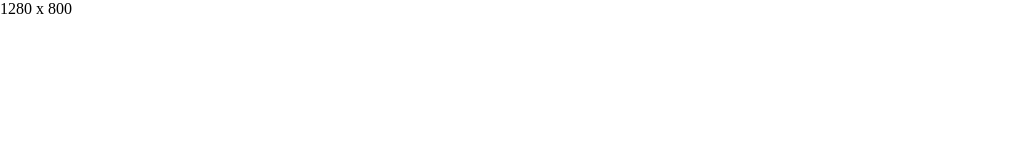
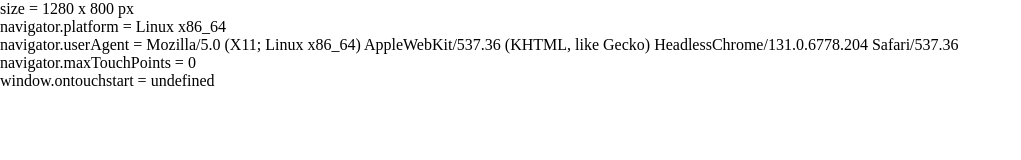
Before and after one commit to eugene-malashkin/browsizer, a plain HTML site: page index.html in a window 1280 px wide. Shown: the whole page, without its empty margins (0-1021 px from the left). Drawn offline with Linux system fonts and the light colour scheme.

Commit message:
Add functionality + extra params

```diff
--- a/index.html
+++ b/index.html
@@ -14,14 +14,20 @@
     }
   </style>
   <script>
-    function displaySize() {
+    function display() {
+      const parameters = [
+        `size = ${document.body.clientWidth} x ${document.body.clientHeight} px`,
+        `navigator.platform = ${navigator.platform}`,
+        `navigator.userAgent = ${navigator.userAgent}`,
+        `navigator.maxTouchPoints = ${navigator.maxTouchPoints}`,
+        `window.ontouchstart = ${window.ontouchstart}`
+      ];
       const resultDiv = document.getElementById('result');
-      resultDiv.innerText = document.body.clientWidth + ' x ' + document.body.clientHeight;
-
+      resultDiv.innerHTML = parameters.join('<br/>')
     }
   </script>
 </head>
-<body onload="displaySize()">
+<body onload="display()">
   <div id="result"></div>
 </body>
 </html>
```
